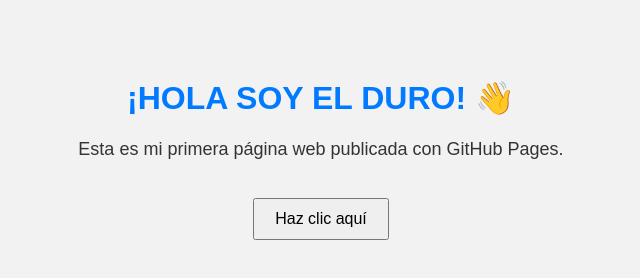
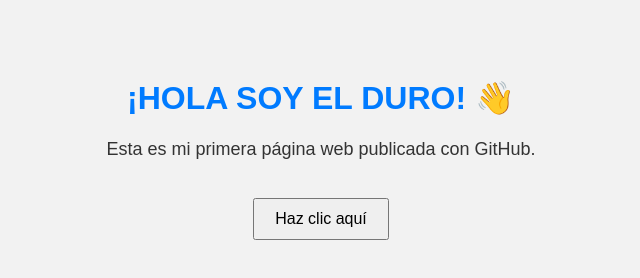
Before and after one commit to kurama09kyu-gif/control-2, a plain HTML site: page index.html in a window 1280 px wide. Shown: the whole page, without its empty margins (319-959 px from the left). Drawn offline with Linux system fonts and the light colour scheme.

Commit message:
Update index.html

```diff
--- a/index.html
+++ b/index.html
@@ -31,7 +31,7 @@
 <body>
 
   <h1>¡HOLA SOY EL DURO! 👋</h1>
-  <p>Esta es mi primera página web publicada con GitHub Pages.</p>
+  <p>Esta es mi primera página web publicada con GitHub.</p>
 
   <button onclick="mostrarMensaje()">Haz clic aquí</button>
   <p id="mensaje"></p>
```
